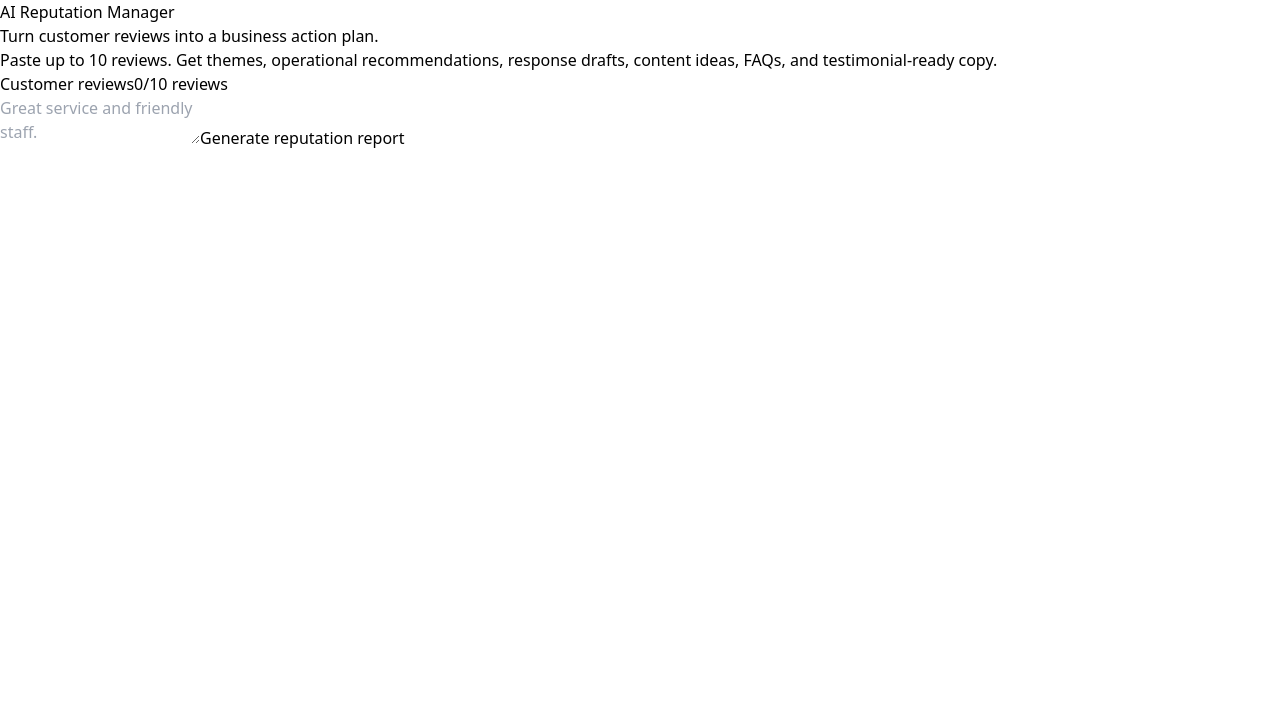
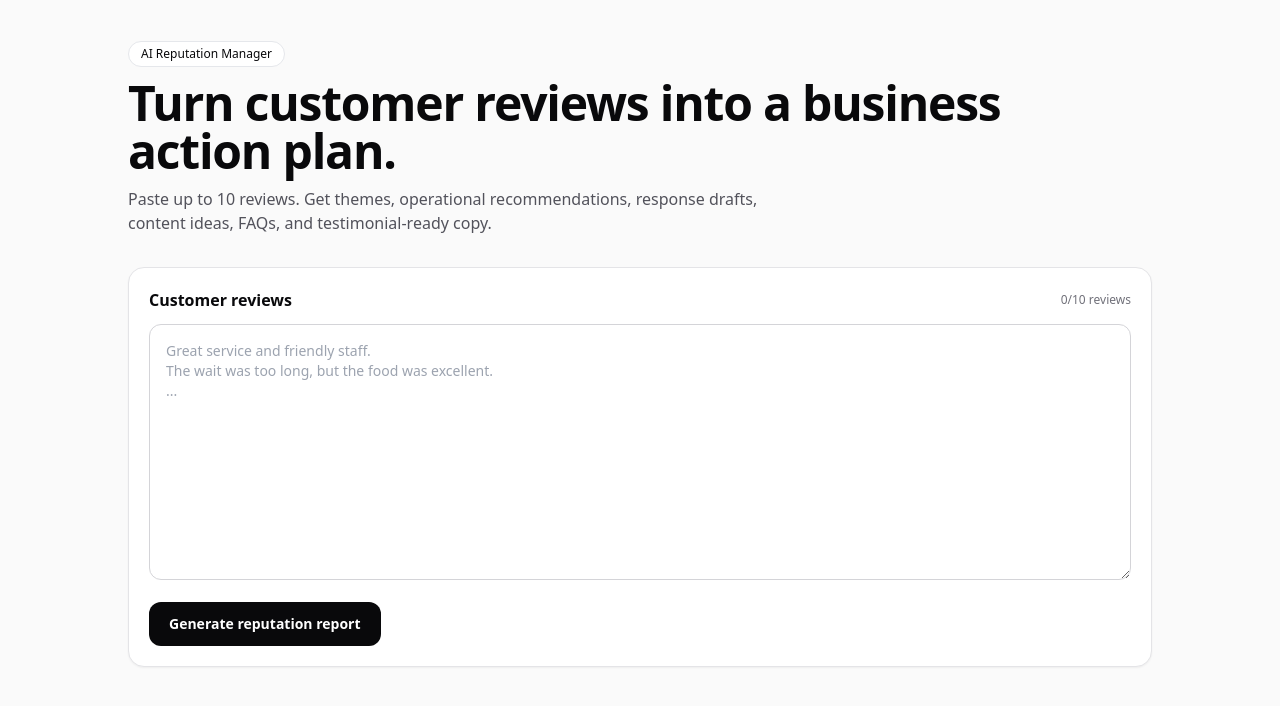
Before and after one commit to xxlm47/review-report-tool, a Next.js app: page / in a window 1280 px wide. Shown: the top 706 px of the page. Built offline with nearby package versions, Linux system fonts and the light colour scheme.

Commit message:
Add Tailwind configuration

```diff
--- /dev/null
+++ b/tailwind.config.ts
@@ -0,0 +1,10 @@
+import type { Config } from 'tailwindcss';
+
+const config: Config = {
+  darkMode: 'media',
+  content: ['./app/**/*.{js,ts,jsx,tsx,mdx}'],
+  theme: { extend: {} },
+  plugins: [],
+};
+
+export default config;
```
